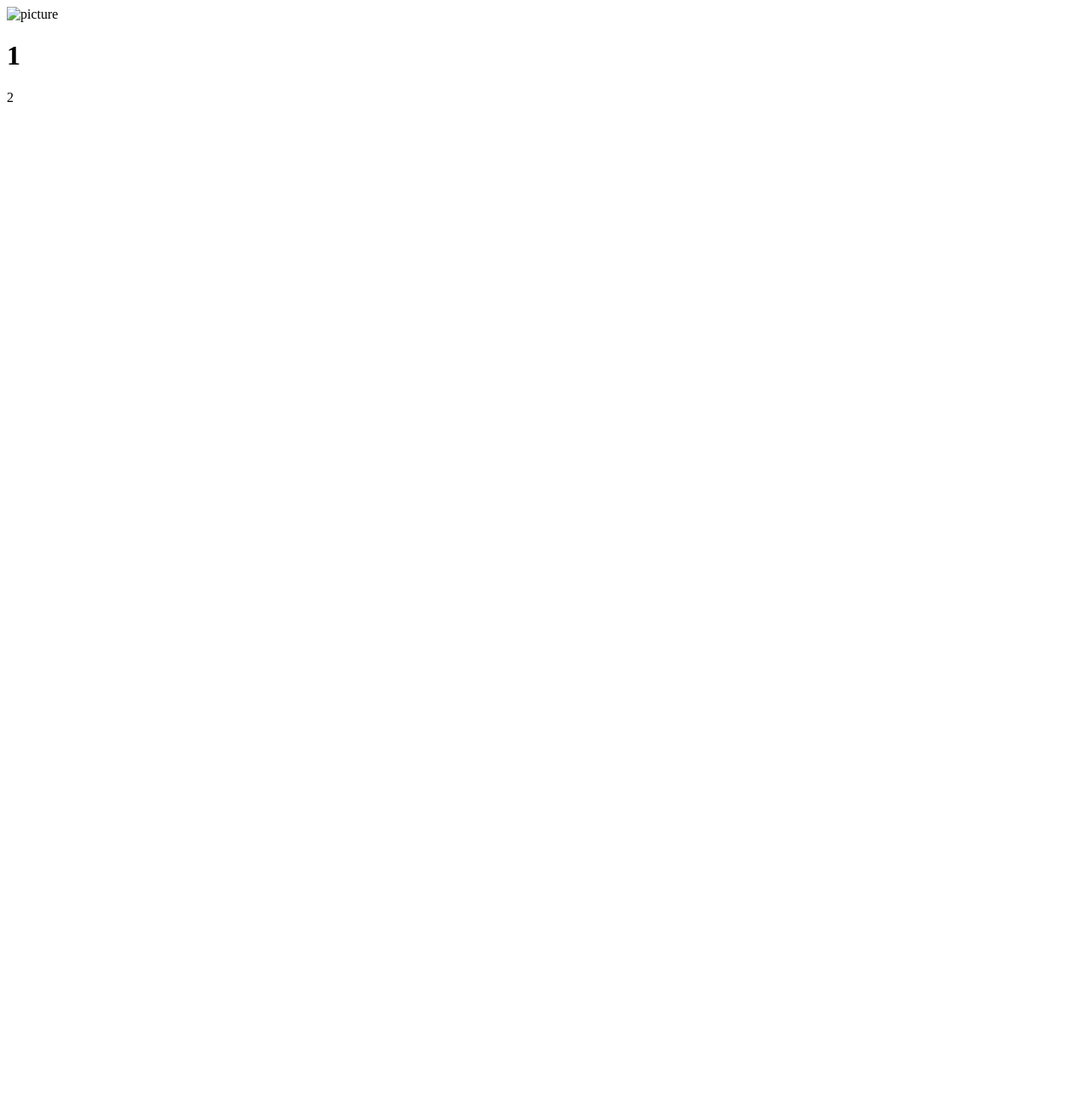
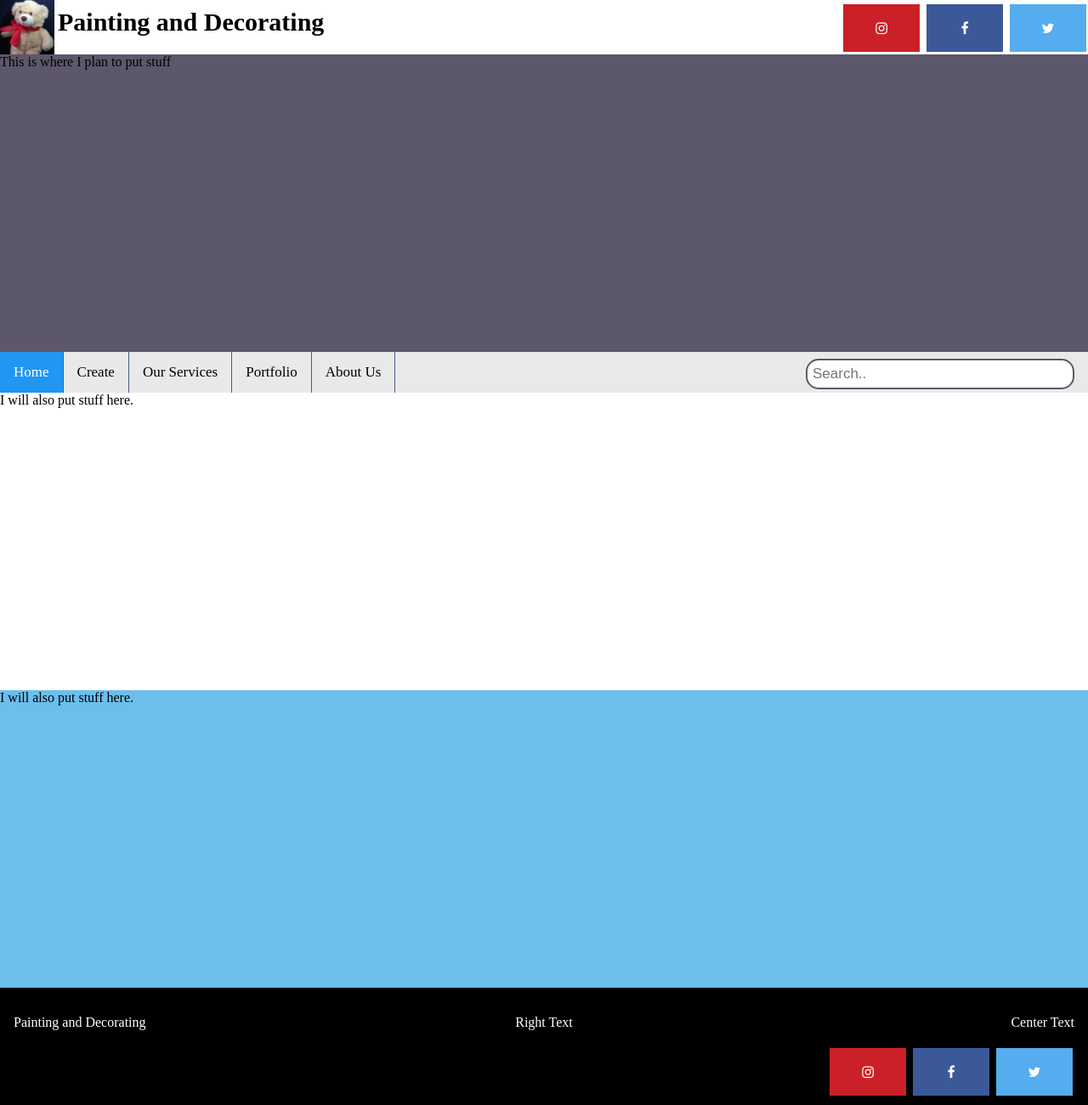
Before and after one commit to skyeskye2020/assignment_website, a plain HTML site: page index.html in a window 1280 px wide. Shown: the whole page at 85% size. Before the commit the page ends 800 px from the top, so only its background shows below. Drawn offline with Linux system fonts and the light colour scheme; a web font is replaced by a local one.

Commit message:
Major Update

```diff
--- a/index.html
+++ b/index.html
@@ -1,15 +1,50 @@
-<!DOCTYPE HTML>
+<!DOCTYPE html>
 <html>
   <head>
     <title>Painting and Decorating</title>
+    <link rel="stylesheet" href="style.css" />
+    <link rel="stylesheet" href="https://cdnjs.cloudflare.com/ajax/libs/font-awesome/4.7.0/css/font-awesome.min.css">
+    <link rel="stylesheet" href="https://cdnjs.cloudflare.com/ajax/libs/font-awesome/4.7.0/css/font-awesome.min.css">
+<div class="topBar">
+  <img src="images/twinkle.jpeg" class="topBar_Image">
+    <span class=topBar_Text>Painting and Decorating</span>
+    <div class="topBar_Right">
+      <a href="#" class="fa fa-instagram"></a>
+      <a href="#" class="fa fa-facebook"></a>
+      <a href="#" class="fa fa-twitter"></a>
+    </div>
+</div>
 </head>
   <body>
-        <div class="topBar">
-            <img class="topBar_Photo" src="" alt="picture"/>
+    <div class="header">This is where I plan to put stuff
     </div>
-        <h1>1</h1>
-        <p>2</p>
+
+    <div class="nav">
+      <a class="active" href="#home">Home</a>
+      <a href="create.html">Create</a>
+      <a href="services.html">Our Services</a>
+      <a href="portfolio.html">Portfolio</a>
+      <a href="about.html">About Us</a>
+      <input type="text" placeholder="Search..">
+    </div>
+
+    <div class="main_about">I will also put stuff here.
+    </div>
+
+    <div class="main_services">I will also put stuff here.
+    </div>
   </body>
 </html>
 <footer>
+    <div id="footer">
+        <p class="left">Painting and Decorating</p>
+        <p class="right">Right Text</p>
+        <p class="centered">Center Text</p>
+
+          <div class="topBar_Right">
+            <a href="#" class="fa fa-instagram"></a>
+            <a href="#" class="fa fa-facebook"></a>
+            <a href="#" class="fa fa-twitter"></a>
+          </div>
+    </div>
 </footer>
--- a/style.css
+++ b/style.css
@@ -0,0 +1,141 @@
+@font-face {
+    font-family: 'Alnile';
+    src: url('fonts/alnilebold-altsys-fontographer-3-5-5-26-94.eot');
+    src: url('fonts/alnilebold-altsys-fontographer-3-5-5-26-94.eot?#iefix') format('embedded-opentype'),
+         url('fonts/alnilebold-altsys-fontographer-3-5-5-26-94.woff2') format('woff2'),
+         url('fonts/alnilebold-altsys-fontographer-3-5-5-26-94.woff') format('woff'),
+         url('fonts/alnilebold-altsys-fontographer-3-5-5-26-94.ttf')  format('truetype'),
+         url('fonts/alnilebold-altsys-fontographer-3-5-5-26-94.svg#Alnile') format('svg');
+}
+
+body {
+  margin:0;
+}
+
+.topBar {
+    background-color: white;
+}
+.topBar_Image {
+    width: 64px;
+    height: 64px;
+    vertical-align: middle;
+}
+.topBar_Text {
+    font-size: 30px;
+    font-weight: bold;
+}
+.topBar_Right {
+    float: right;
+    vertical-align: middle;
+}
+
+.fa {
+  padding: 20px;
+  font-size: 30px;
+  width: 50px;
+  text-align: center;
+  text-decoration: none;
+  margin: 5px 2px;
+}
+
+.fa:hover {
+    opacity: 0.7;
+}
+
+.fa-instagram {
+  background: #cb2027;
+  color: white;
+}
+
+.fa-facebook {
+  background: #3B5998;
+  color: white;
+}
+
+.fa-twitter {
+  background: #55ACEE;
+  color: white;
+}
+
+.header {
+    background-color: #5D576B;
+    height: 350px;
+}
+
+.nav {
+  overflow: hidden;
+  background-color: #e9e9e9;
+  font-family: Alnile;
+}
+
+.nav a {
+  float: left;
+  border-right: 1px solid #475d88;
+  display: block;
+  color: black;
+  text-align: center;
+  padding: 14px 16px;
+  text-decoration: none;
+  font-size: 17px;
+}
+
+.nav a:hover {
+  background-color: #ddd;
+  color: black;
+}
+
+.nav a.active {
+  background-color: #2196F3;
+  color: white;
+}
+
+.nav input[type=text] {
+  float: right;
+  padding: 6px;
+  margin-top: 8px;
+  margin-right: 16px;
+  width: 300px;
+  border: none;
+  font-size: 17px;
+  background-color: ;light-grey;
+  border-radius: 15px;
+  border: 2px solid #5D576B;
+}
+
+.main_about {
+  height: 350px;
+  background-color: white;
+}
+
+.main_services {
+  height: 350px;
+  background-color: #6CBEED;
+}
+
+footer {
+  height: 128px;
+  padding: 16px;
+  background-color: black;
+  color: white;
+}
+
+.left{
+    float: left;
+    position: block;
+    width: 33.3%;
+    font-family: Alnile;
+}
+.right{
+    float: left;
+    text-align: center;
+    width: 33.4%;
+}
+.centered{
+    float: right;
+    text-align: right;
+    width: 33.3%;
+}
+
+.checked {
+  color: orange;
+}
```
Also changed, not shown: fonts/alnilebold-altsys-fontographer-3-5-5-26-94.ttf (added), images/twinkle.jpeg (renamed from images/705.jpeg), 2 other files. Lines whose indentation alone changed are shown as unchanged.
